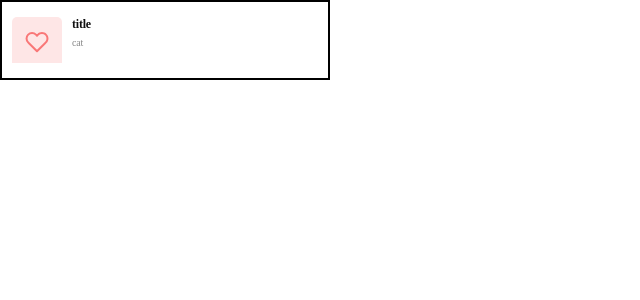
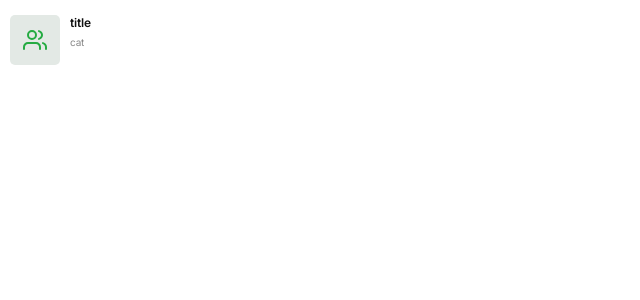
Before and after one commit to Mafeck/new-progress, a React (Create React App) app: page / in a window 1280 px wide. Shown: the top 300 px of the page, without its empty margins (0-640 px from the left). Built offline with nearby package versions, Linux system fonts and the light colour scheme.

Commit message:
feat: card component finished

```diff
--- a/src/App.js
+++ b/src/App.js
@@ -7,7 +7,7 @@ function App() {
     <div>
       <GlobalStyled />
       <Routes />
-      <Card />
+      <Card type={false} />
     </div>
   );
 }
--- a/src/components/Card/index.jsx
+++ b/src/components/Card/index.jsx
@@ -1,10 +1,10 @@
-import { Container, Img } from "./style";
+import { Container } from "./style";
 
 const Card = ({type = false, title, category}) => {
 
     return (
-        <Container>
-            <Img className='imgBox'></Img>
+        <Container type={type}>
+            <div className='imgBox'></div>
             <div>
                 <h4>{title} title</h4>
                 <span>{category} cat</span>
--- a/src/components/Card/style.js
+++ b/src/components/Card/style.js
@@ -1,18 +1,15 @@
-import { style } from '@material-ui/system';
 import styled from 'styled-components';
 import GroupIcon from '../../assets/icons/groupIcon.svg';
-import habitIcon from '../../assets/icons/habitIcon.svg';
+import HabitIcon from '../../assets/icons/habitIcon.svg';
 
 export const Container = styled.div`
     display: flex;
-    border: 2px solid black;
     width: 330px;
     height: 80px;
     padding: 15px 10px;
     background-color: var(--white);
 
     h4 {
-        font-family: ;
         font-size: 12px;
         font-weight: 600;
         line-height: 15px;
@@ -28,10 +25,10 @@ export const Container = styled.div`
         color: var(--color-text);
     }
 
+    .imgBox {
+        background: ${(props) => props.type ? `url(${HabitIcon})` : `url(${GroupIcon})`};
+        width: 50px;
+        margin-right: 10px;
+    }
+
 `;
-
-export const Img = styled.div`
-    background-image: ${(props) => props.type ? `url(${GroupIcon})` : `url(${habitIcon})`};
-    width: 50px;
-    margin-right: 10px;
-`;
--- a/src/styles/global.js
+++ b/src/styles/global.js
@@ -6,6 +6,7 @@ export default createGlobalStyle`
         padding: 0;
         box-sizing: border-box;
         outline: 0;
+        font-family: 'Inter', sans-serif;
     }
     :root {
         --darkBlue: #3B4977;
```
